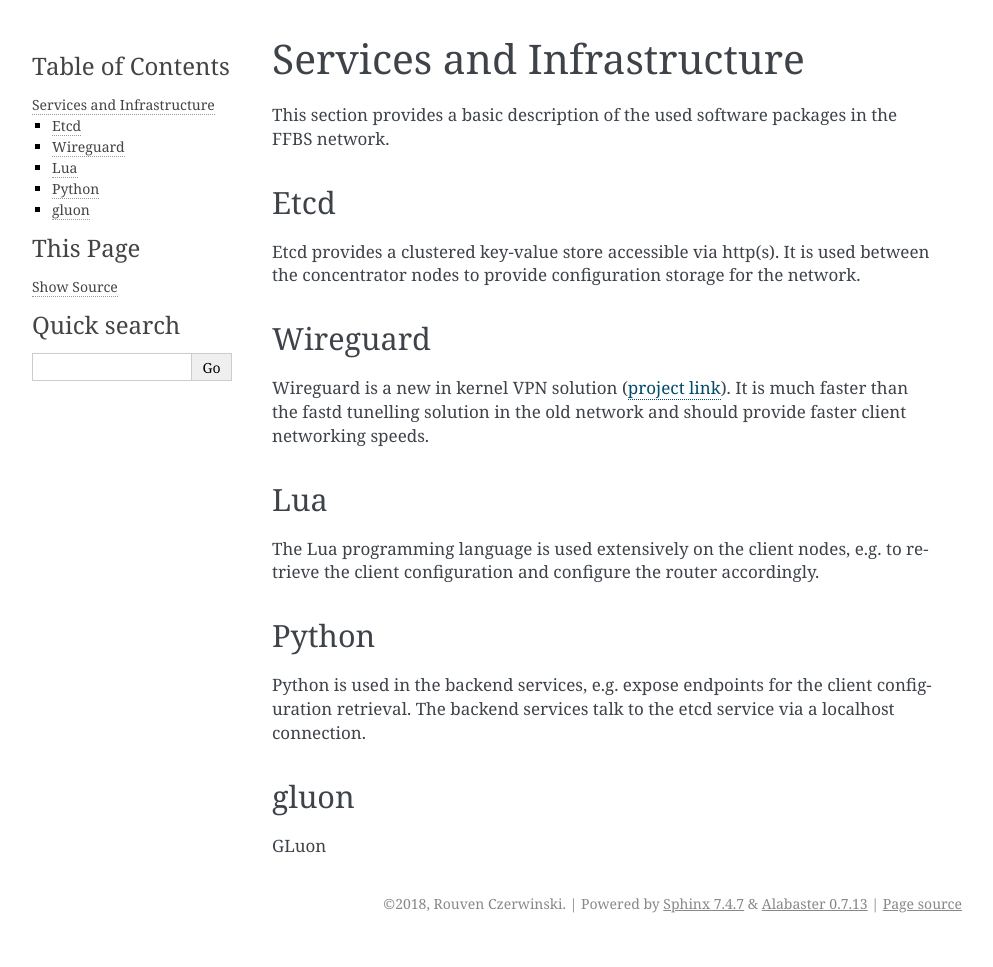
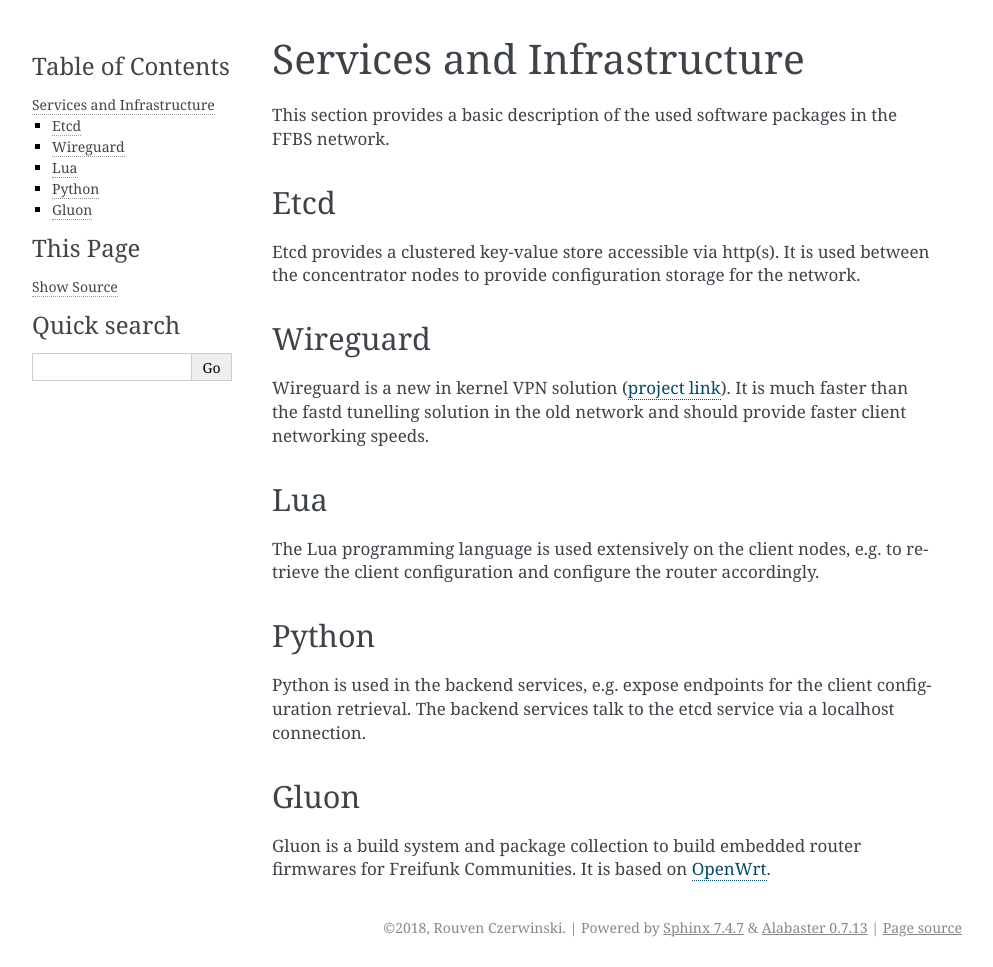
Before and after one commit to ffbs/documentation, a Sphinx documentation site: the page built from source/services.rst, in a window 1280 px wide. Shown: the whole page, without its empty margins (148-1141 px from the left). Built offline with Sphinx 7.4.7, drawn with Linux system fonts in a browser that asks for light colours; before the commit the page ends 943 px from its top, so only the background shows below that.

Commit message:
complete gluon section

```diff
--- a/source/services.rst
+++ b/source/services.rst
@@ -26,6 +26,7 @@ Python is used in the backend services, e.g. expose endpoints for the client
 configuration retrieval. The backend services talk to the etcd service via a
 localhost connection.
 
-gluon
+Gluon
 =====
-GLuon
+Gluon is a build system and package collection to build embedded router
+firmwares for Freifunk Communities. It is based on `OpenWrt <https://openwrt.org>`_.
```
